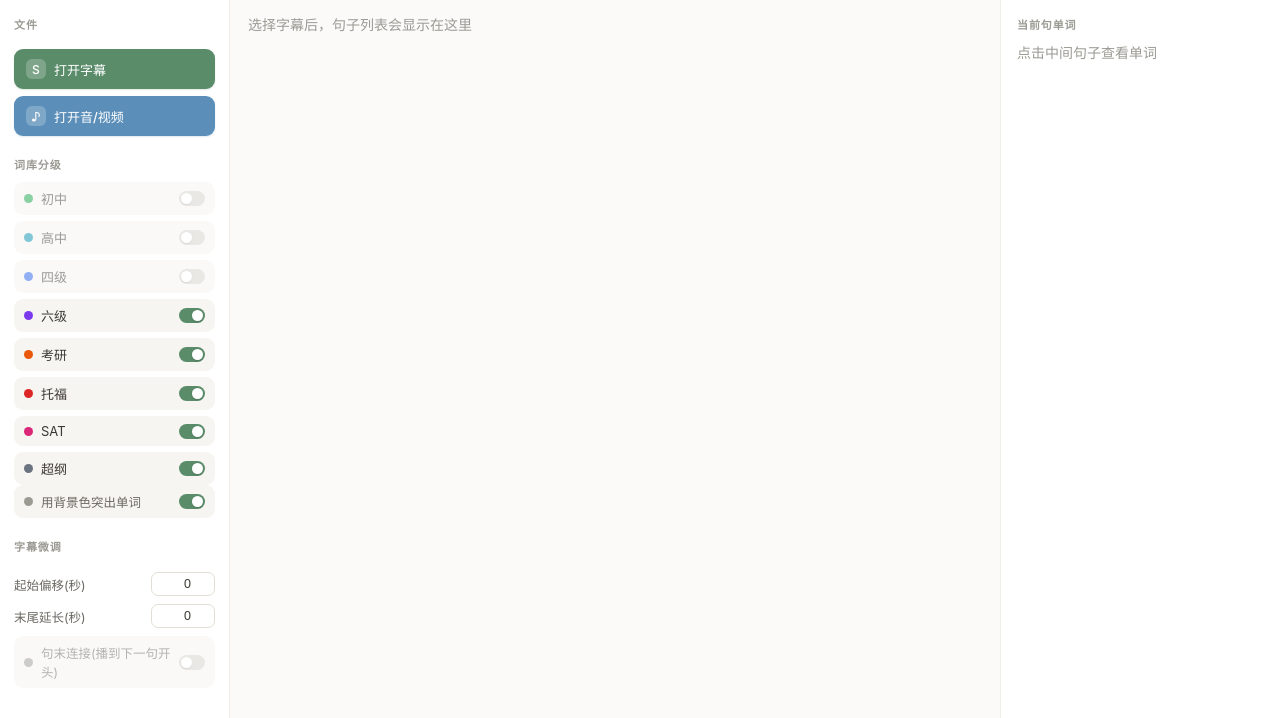
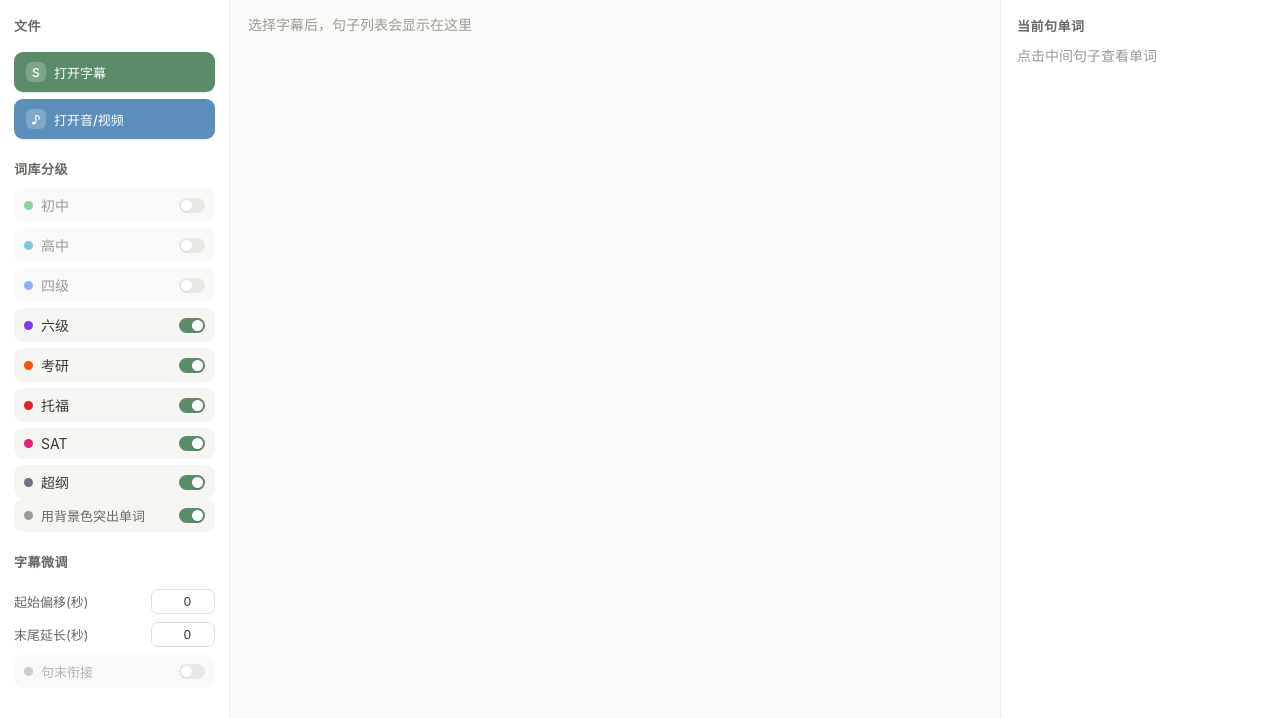
Before and after one commit to HaujetZhao/SubTap, a Vue app: page / in a window 1280 px wide. Shown: the top 718 px of the page. Built offline with nearby package versions, Linux system fonts and the light colour scheme.

Commit message:
style(ui): 字号调回改版前量级+句末衔接改名

```diff
--- a/src/components/SettingsPanel.vue
+++ b/src/components/SettingsPanel.vue
@@ -80,10 +80,10 @@ function onTweak(key, val) {
         <input type="checkbox" class="sr-only" :checked="linkNext"
                @change="onTweak('linkNext', $event.target.checked)" />
         <span class="dot muted"></span>
-        <span class="label-text">句末连接(播到下一句开头)</span>
+        <span class="label-text">句末衔接</span>
         <span class="switch" aria-hidden="true"></span>
       </label>
-      <label v-show="linkNext" class="tweak-row">句末连接偏移(秒)
+      <label v-show="linkNext" class="tweak-row">句末衔接偏移(秒)
         <input type="number" min="-5" max="5" step="0.1" :value="linkNextOffset"
                @change="onTweak('linkNextOffset', parseFloat($event.target.value) || 0)" />
       </label>
--- a/src/styles.css
+++ b/src/styles.css
@@ -42,8 +42,8 @@ body {
 }
 
 .panel-title {
-  margin: 0 0 10px; font-size: 11px; color: var(--ink-3);
-  font-weight: 600; text-transform: uppercase; letter-spacing: .08em;
+  margin: 0 0 10px; font-size: 13px; color: var(--ink-2);
+  font-weight: 600; text-transform: uppercase; letter-spacing: .5px;
 }
 
 /* 可访问性隐藏(保留 checkbox 键盘可达) */
@@ -60,20 +60,20 @@ body {
 .sentence {
   display: flex; align-items: flex-start; gap: 10px;
   padding: 10px 12px; border-radius: var(--r-md); margin-bottom: 3px;
-  cursor: pointer; font-size: 14.5px; line-height: 1.65;
+  cursor: pointer; font-size: 15px; line-height: 1.65;
   transition: background .12s;
 }
 .sentence:hover { background: #f3efe8; }
 .sentence.active { background: #eef4f8; box-shadow: inset 3px 0 0 var(--accent-2); }
-.sentence .play-icon { flex-shrink: 0; width: 16px; color: var(--accent-2); font-size: 11px; padding-top: 3px; }
+.sentence .play-icon { flex-shrink: 0; width: 18px; color: var(--accent-2); font-size: 14px; padding-top: 2px; }
 .sentence.playing .play-icon { color: #dc2626; }
-.sentence .time { flex-shrink: 0; color: #a8a59f; font-size: 12px; font-variant-numeric: tabular-nums; padding-top: 2px; }
+.sentence .time { flex-shrink: 0; color: #a8a59f; font-size: 13px; font-variant-numeric: tabular-nums; padding-top: 1px; }
 .sentence .text { flex: 1; white-space: pre-line; }
 .sentence .text span { border-radius: var(--r-sm); }
 
 .word-groups { display: flex; flex-direction: column; gap: 18px; }
 .word-group h4 {
-  margin: 0 0 8px; font-size: 12px; font-weight: 600;
+  margin: 0 0 8px; font-size: 13px; font-weight: 600;
   border-bottom: 1px solid var(--border); padding-bottom: 5px;
   display: flex; align-items: center; gap: 6px;
 }
@@ -82,8 +82,8 @@ body {
   padding: 1px 7px; border-radius: 8px;
 }
 .word { background: #f7f5f1; border-radius: var(--r-md); padding: 8px 11px; margin-bottom: 6px; }
-.word .w { font-weight: 600; font-size: 14px; }
-.word .def { font-size: 12.5px; color: var(--ink-2); margin-top: 2px; line-height: 1.5; }
+.word .w { font-weight: 600; font-size: 15px; }
+.word .def { font-size: 13px; color: var(--ink-2); margin-top: 2px; line-height: 1.5; }
 
 .placeholder { color: var(--ink-3); font-size: 14px; }
 
@@ -113,11 +113,11 @@ body {
 .level-pill {
   display: flex; align-items: center; gap: 8px;
   padding: 7px 10px; border-radius: var(--r-md);
-  background: #f7f5f1; font-size: 13px; color: var(--ink);
+  background: #f7f5f1; font-size: 14px; color: var(--ink);
   cursor: pointer; transition: background .15s;
 }
 .level-pill:hover { background: #f1ede6; }
-.level-pill.sub { background: #f7f5f1; padding: 7px 10px; font-size: 12.5px; color: var(--ink-2); }
+.level-pill.sub { background: #f7f5f1; padding: 7px 10px; font-size: 13px; color: var(--ink-2); }
 .level-pill.sub:hover { background: #f1ede6; }
 .level-pill.off { opacity: .5; }
 .level-pill .dot { width: 9px; height: 9px; border-radius: 50%; flex-shrink: 0; }
@@ -160,11 +160,11 @@ body {
 .tweak { display: flex; flex-direction: column; gap: 8px; }
 .tweak-row {
   display: flex; align-items: center; justify-content: space-between;
-  font-size: 12.5px; color: var(--ink-2); gap: 8px;
+  font-size: 13px; color: var(--ink-2); gap: 8px;
 }
 .tweak-row input[type="number"] {
   width: 64px; padding: 4px 8px; border: 1px solid var(--border-strong);
-  border-radius: 7px; background: #fff; font-size: 12.5px; text-align: right;
+  border-radius: 7px; background: #fff; font-size: 13px; text-align: right;
   color: var(--ink);
 }
 .tweak-row input[type="number"]:focus { outline: none; border-color: var(--accent-2); }
```
